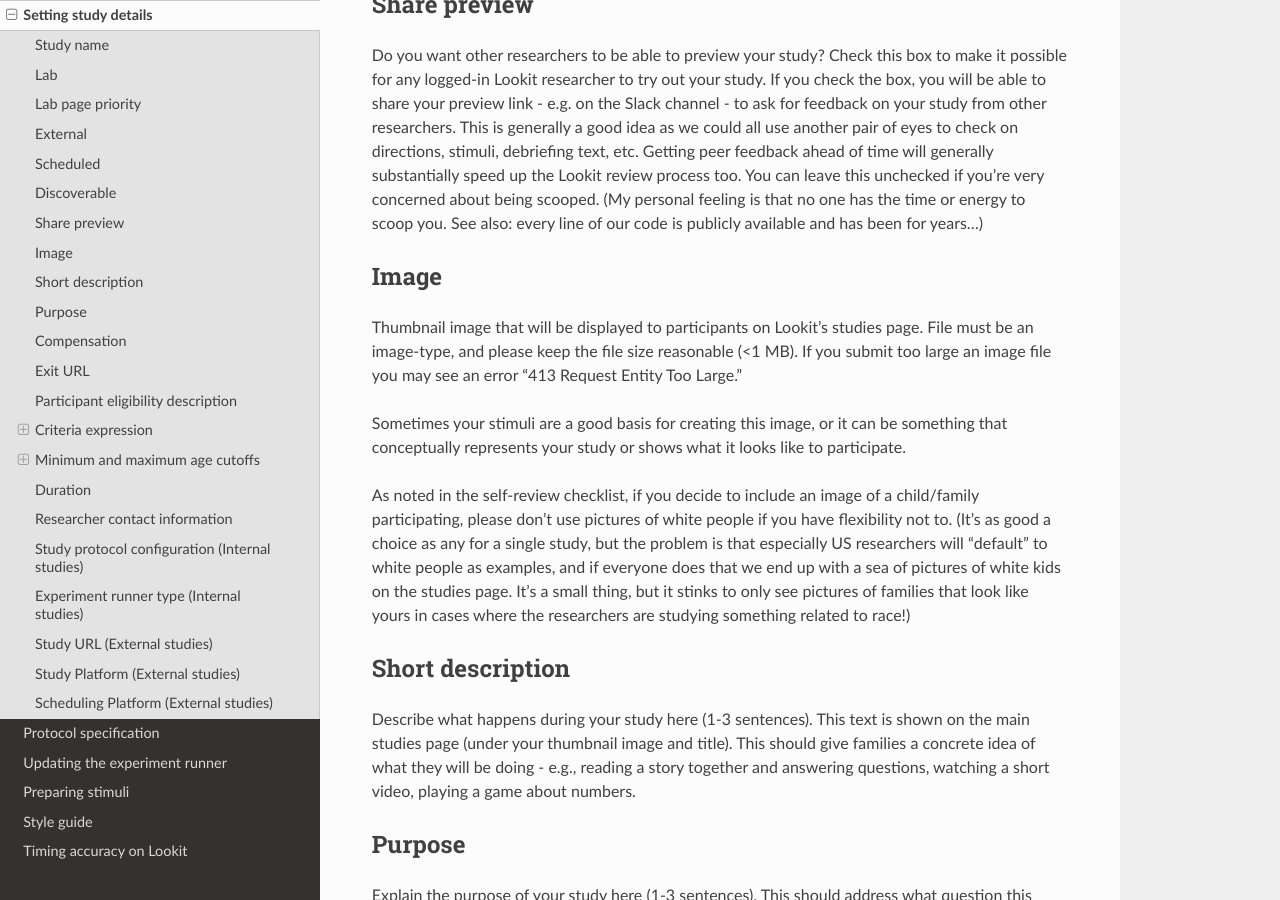
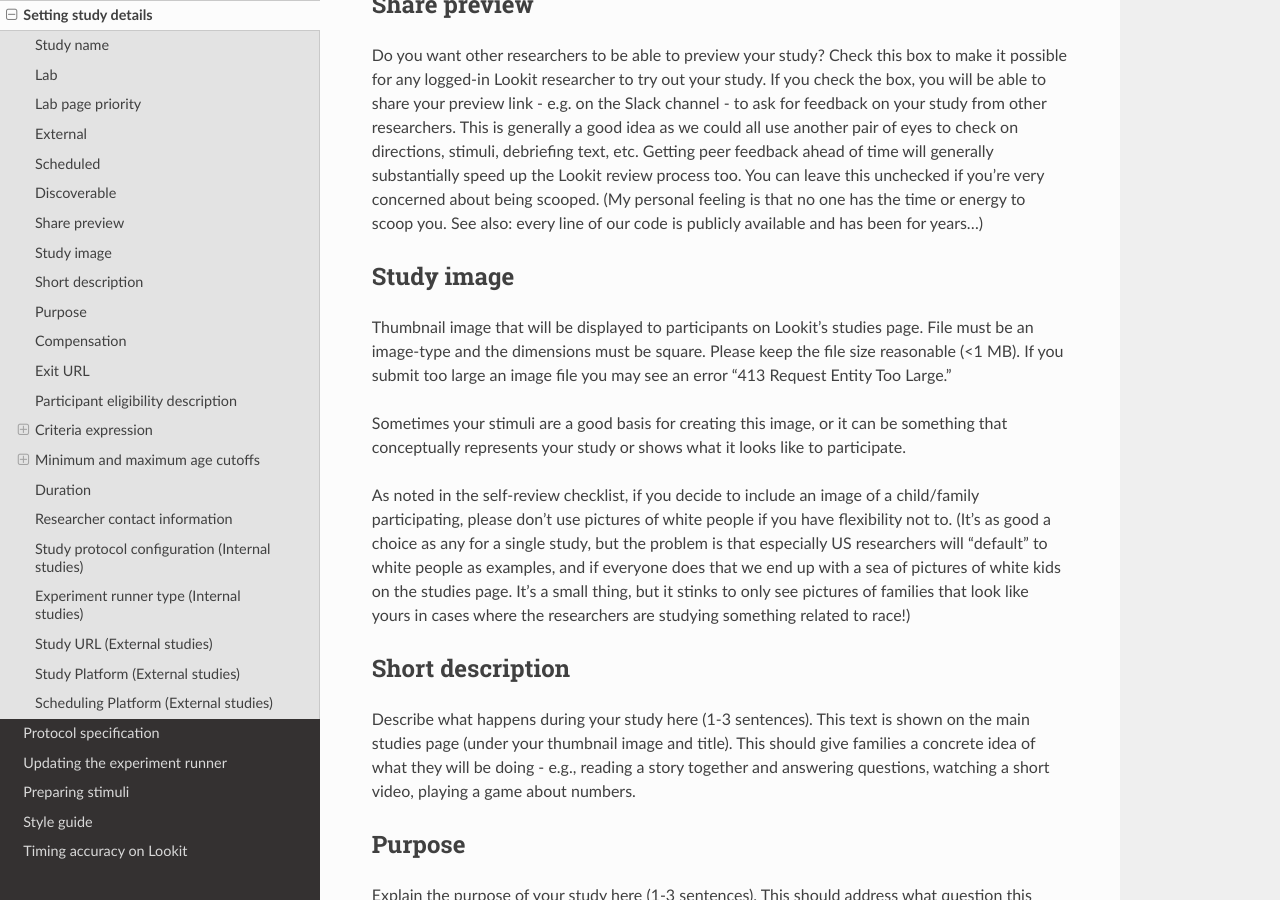
Before and after one commit to lookit/lookit-docs, a Sphinx documentation site: the page built from docs/source/researchers-set-study-fields.rst, in a window 1280 px wide and 900 px high, scrolled down 1748 px. Built offline with Sphinx 7.4.7 and the Read the Docs theme 2.0.0, drawn with Linux system fonts in a browser that asks for light colours.

Commit message:
rename "Image" section to "Study image" to match form, add requirement that images must be square

```diff
--- a/docs/source/researchers-set-study-fields.rst
+++ b/docs/source/researchers-set-study-fields.rst
@@ -57,10 +57,10 @@
 Do you want other researchers to be able to preview your study? Check this box to make it possible for any logged-in Lookit researcher to try out your study. If you check the box, you will be able to share your preview link - e.g. on the Slack channel - to ask for feedback on your study from other researchers. This is generally a good idea as we could all use another pair of eyes to check on directions, stimuli, debriefing text, etc. Getting peer feedback ahead of time will generally substantially speed up the Lookit review process too. You can leave this unchecked if you're very concerned about being scooped. (My personal feeling is that no one has the time or energy to scoop you. See also: every line of our code is publicly available and has been for years...)
 
 =============================
-Image
+Study image
 =============================
 
-Thumbnail image that will be displayed to participants on Lookit's studies page.  File must be an image-type, and please keep the file size reasonable (<1 MB). If you submit too large an image file you may see an error "413 Request Entity Too Large."
+Thumbnail image that will be displayed to participants on Lookit's studies page.  File must be an image-type and the dimensions must be square. Please keep the file size reasonable (<1 MB). If you submit too large an image file you may see an error "413 Request Entity Too Large."
 
 Sometimes your stimuli are a good basis for creating this image, or it can be something that conceptually represents your study or shows what it looks like to participate.
 
```
